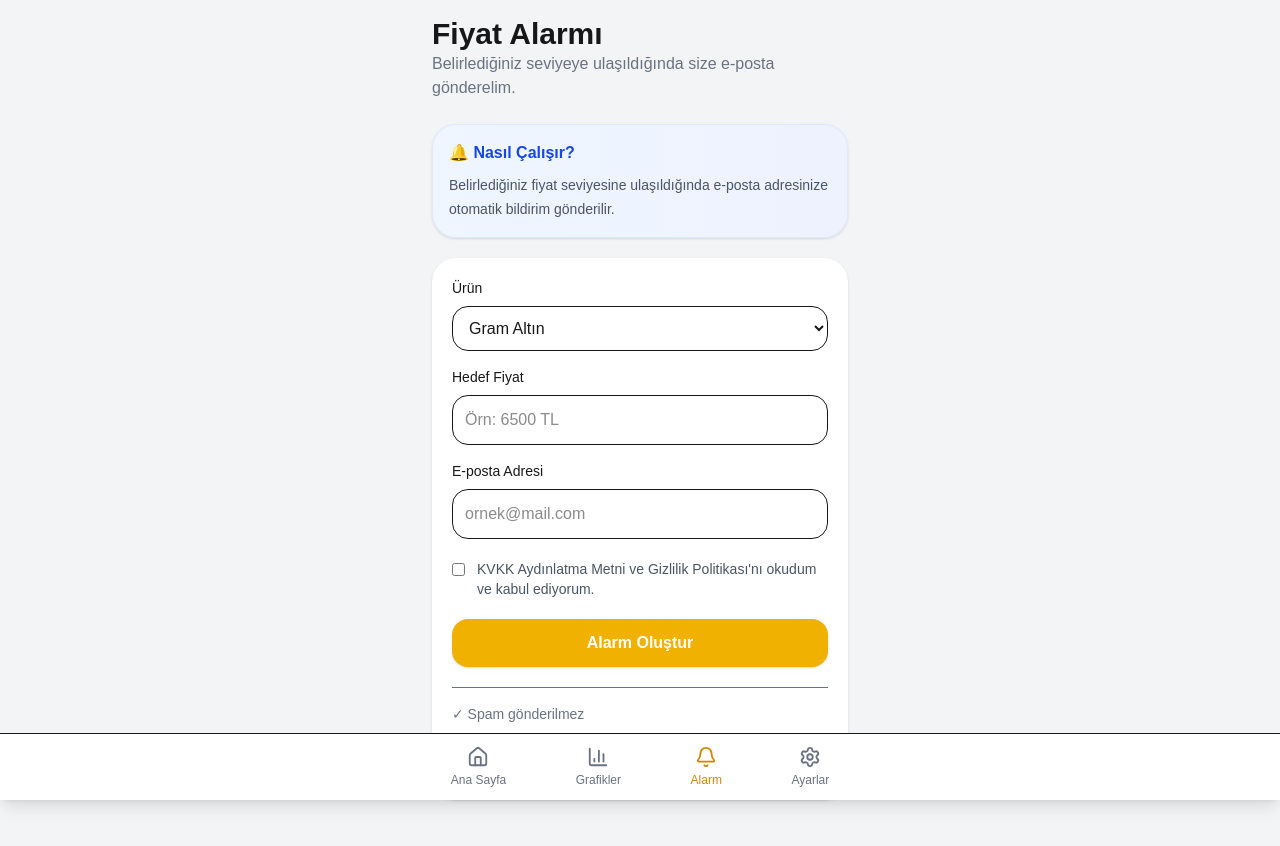
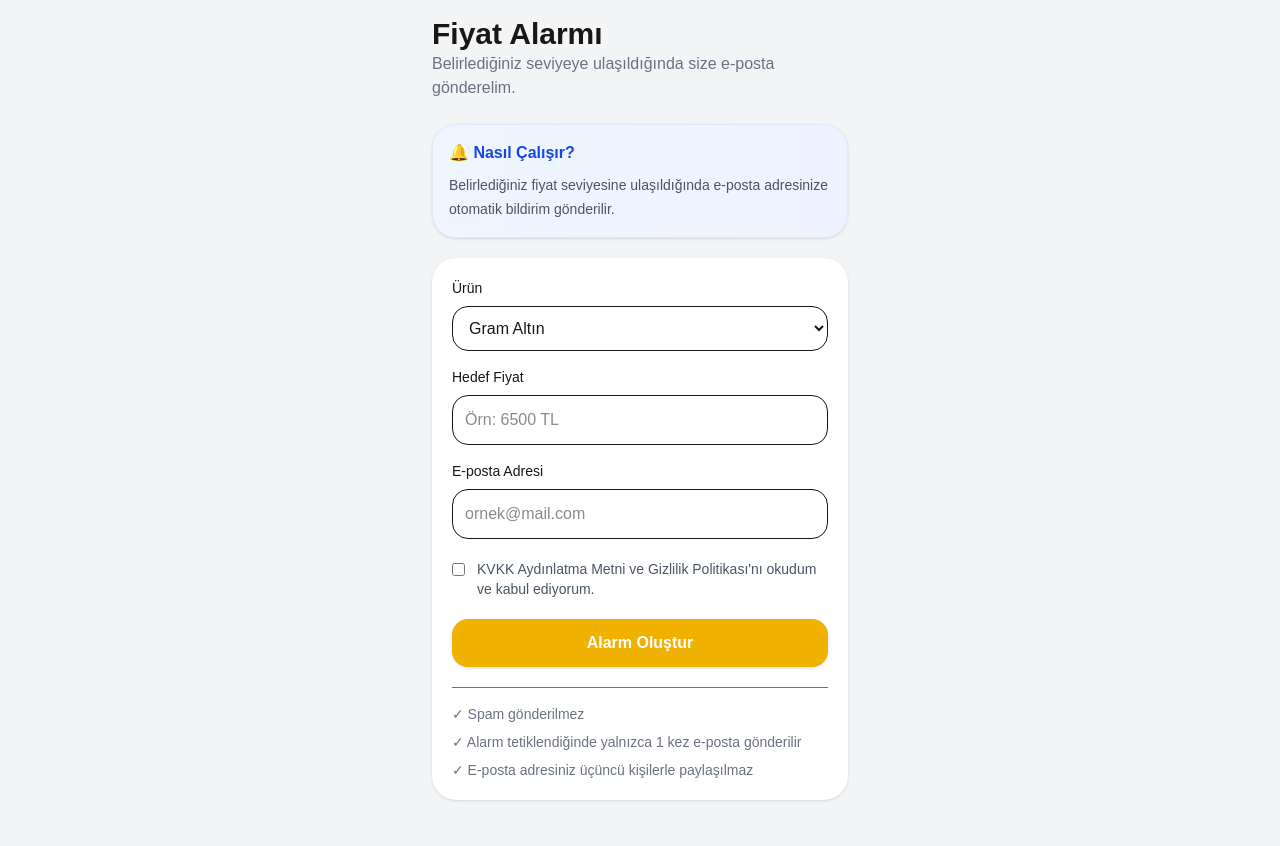
Before and after one commit to ohlaz81/resat, a Next.js app: page /fiyat-alarmi in a window 1280 px wide. Shown: the top 846 px of the page. Built offline with nearby package versions, Linux system fonts and the light colour scheme; no server answers.

Commit message:
simplify bottom navigation

```diff
--- a/components/BottomNav.tsx
+++ b/components/BottomNav.tsx
@@ -6,14 +6,13 @@ import {
   Home,
   BarChart3,
   Bell,
-  Settings,
 } from "lucide-react";
 
 export default function BottomNav() {
   const pathname = usePathname();
 
   return (
-    <div className="fixed bottom-0 left-0 right-0 bg-white border-t shadow-lg z-50">
+    <div className="fixed bottom-0 left-0 right-0 bg-white border-t shadow-lg z-50 md:hidden">
       <div className="max-w-md mx-auto flex justify-around py-3">
 
         <Link
@@ -30,19 +29,12 @@ export default function BottomNav() {
           </span>
         </Link>
 
-        <Link
-          href="/grafikler"
-          className={`flex flex-col items-center ${
-            pathname === "/grafikler"
-              ? "text-yellow-600"
-              : "text-gray-500"
-          }`}
-        >
+        <div className="flex flex-col items-center text-gray-400 cursor-not-allowed">
           <BarChart3 size={22} />
           <span className="text-xs mt-1">
             Grafikler
           </span>
-        </Link>
+        </div>
 
         <Link
           href="/fiyat-alarmi"
@@ -58,20 +50,6 @@ export default function BottomNav() {
           </span>
         </Link>
 
-        <Link
-          href="/ayarlar"
-          className={`flex flex-col items-center ${
-            pathname === "/ayarlar"
-              ? "text-yellow-600"
-              : "text-gray-500"
-          }`}
-        >
-          <Settings size={22} />
-          <span className="text-xs mt-1">
-            Ayarlar
-          </span>
-        </Link>
-
       </div>
     </div>
   );
```
